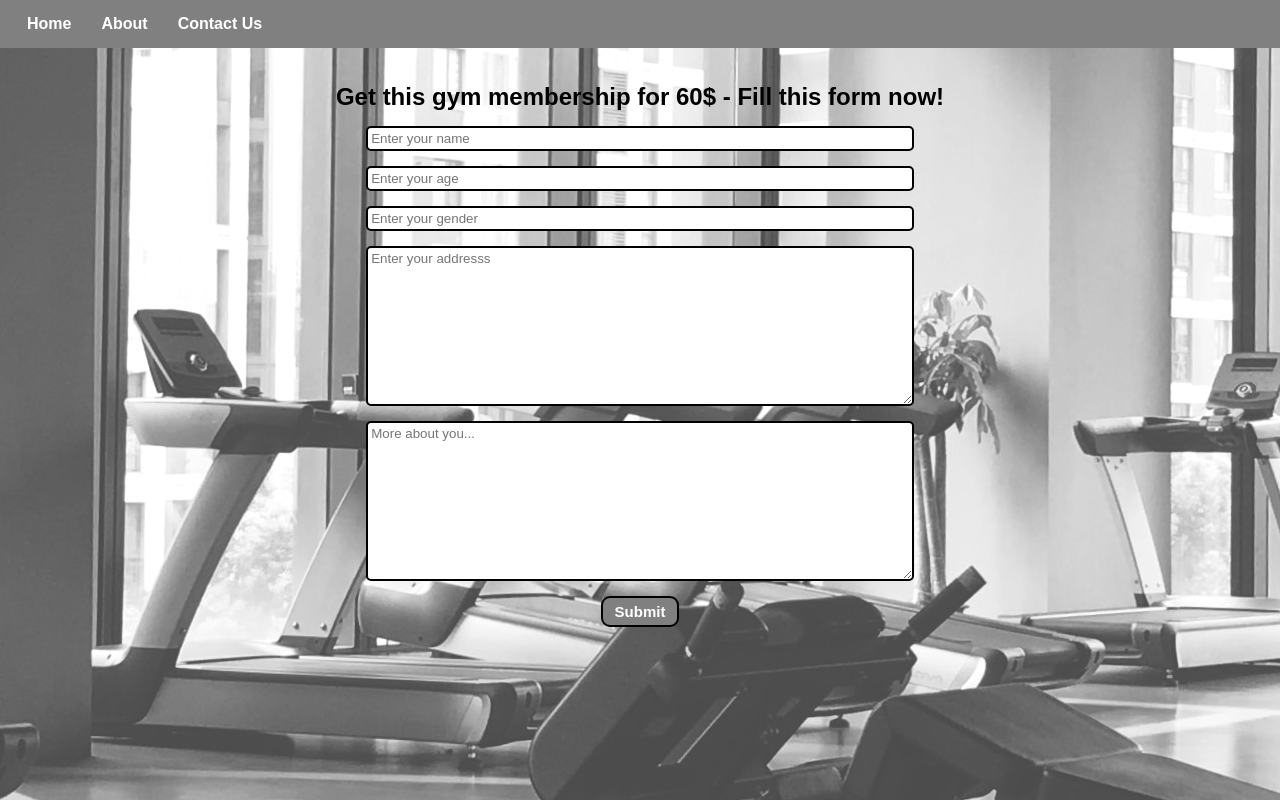
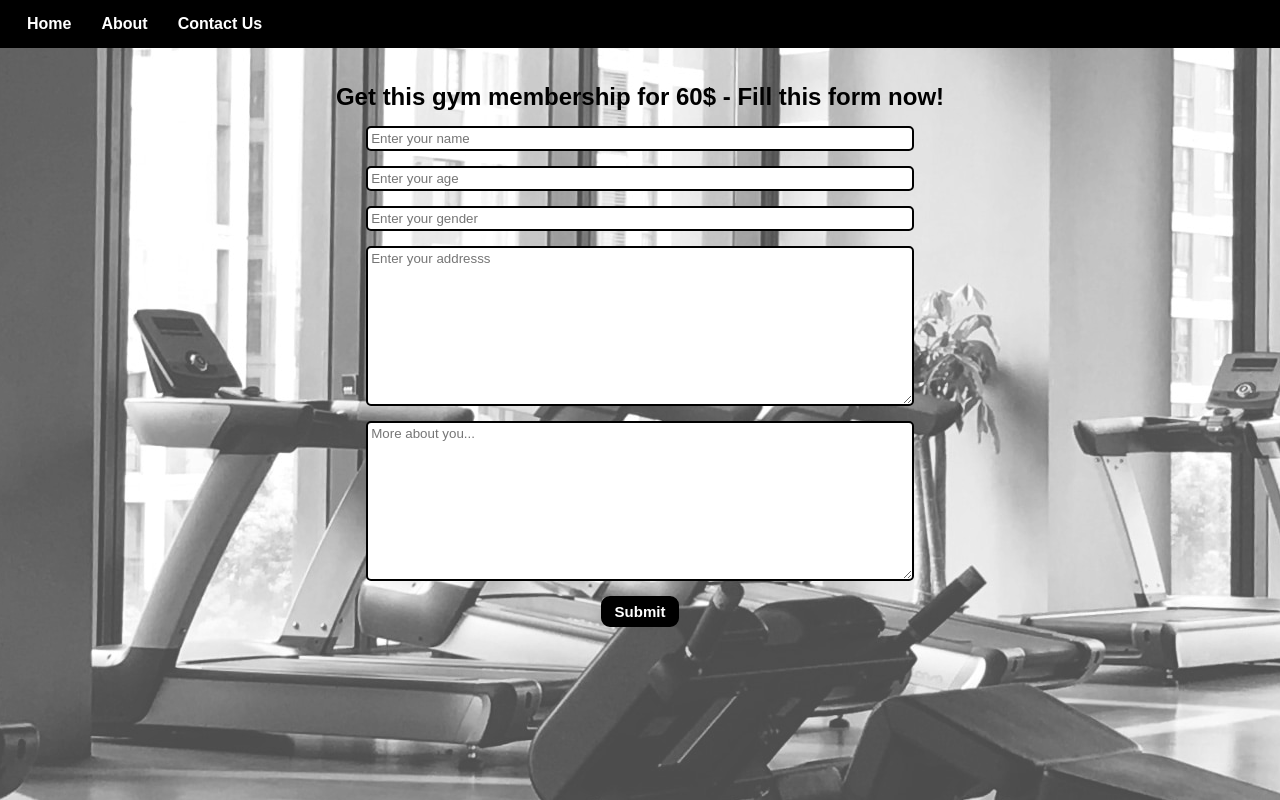
Before and after one commit to parsavamshi/web-development, a Node server app: page / in a window 1280 px wide. Run offline with Node 20, Linux system fonts and the light colour scheme.

Commit message:
added 74

```diff
--- a/express 70-71/app.js
+++ b/express 70-71/app.js
@@ -2,10 +2,11 @@ const express = require("express");
 const path = require("path");
 const app = express();
 const port = 800;
+const fs = require("fs")
 
 //  EXPRESS SPECIFIC STUFF
 app.use('/static', express.static('static')) // For serving static files
-
+app.use(express.urlencoded())
 
 //  PUG SPECIFIC STUFF
 app.set('view engine', 'pug') // Set the template  engine as pug
@@ -17,6 +18,18 @@ app.get('/', (req, res)=>{
     const params = {'title':'pubG is the best game', "content":con}
     res.status(200).render('index.pug', params)
 })
+app.post("/", (req, res)=>{
+    // console.log(req.body)
+    name = req.body.name
+    age = req.body.age
+    gender = req.body.gender
+    address = req.body.address
+    more = req.body.more
+    let outputTowrite = `the name of the client is ${name}, ${age} years old , ${gender}, residing at ${address}. More about him/her`
+    fs.writeFileSync('output.txt', outputTowrite)
+    const params = {"messgae":"Your form has been submitted successfully ", }
+    res.status(200).render("index.pug", params)
+})
 // START THE SERVER
 app.listen(port,()=>{
     console.log(`The application started successfully on port ${port}`)
--- /dev/null
+++ b/express 70-71/output.txt
@@ -0,0 +1 @@
+the name of the client is Kittu, 26 years old , male, residing at rshbraxzc. More about him/her
--- a/express 70-71/static/styles.css
+++ b/express 70-71/static/styles.css
@@ -14,7 +14,7 @@ body::before{
     background: url("/static/gym.jpg") no-repeat center center ;
 }
 nav{
-    background-color: gray;
+    background-color: black;
     padding: 12px ;
 }
 ul{
@@ -54,7 +54,7 @@ input, textarea{
     margin: 4px auto;
     display: block;
     padding: 5px 12px;
-    background-color: gray;
+    background-color: black;
     color: white;
     font-weight: bold;
     font-size: 15px;
--- a/express 70-71/views/index.pug
+++ b/express 70-71/views/index.pug
@@ -21,7 +21,7 @@
             | #{content}
             | This  is a plain html using pug
         </p> -->
-    <form action="/" id="contact">
+    <form action="/" id="contact" method="post">
         <input type="text" name="name" id="name" placeholder="Enter your name">
         <input type="text" name="age" id="age" placeholder="Enter your age">
         <input type="text" name="gender" id="gender" placeholder="Enter your gender">
```
